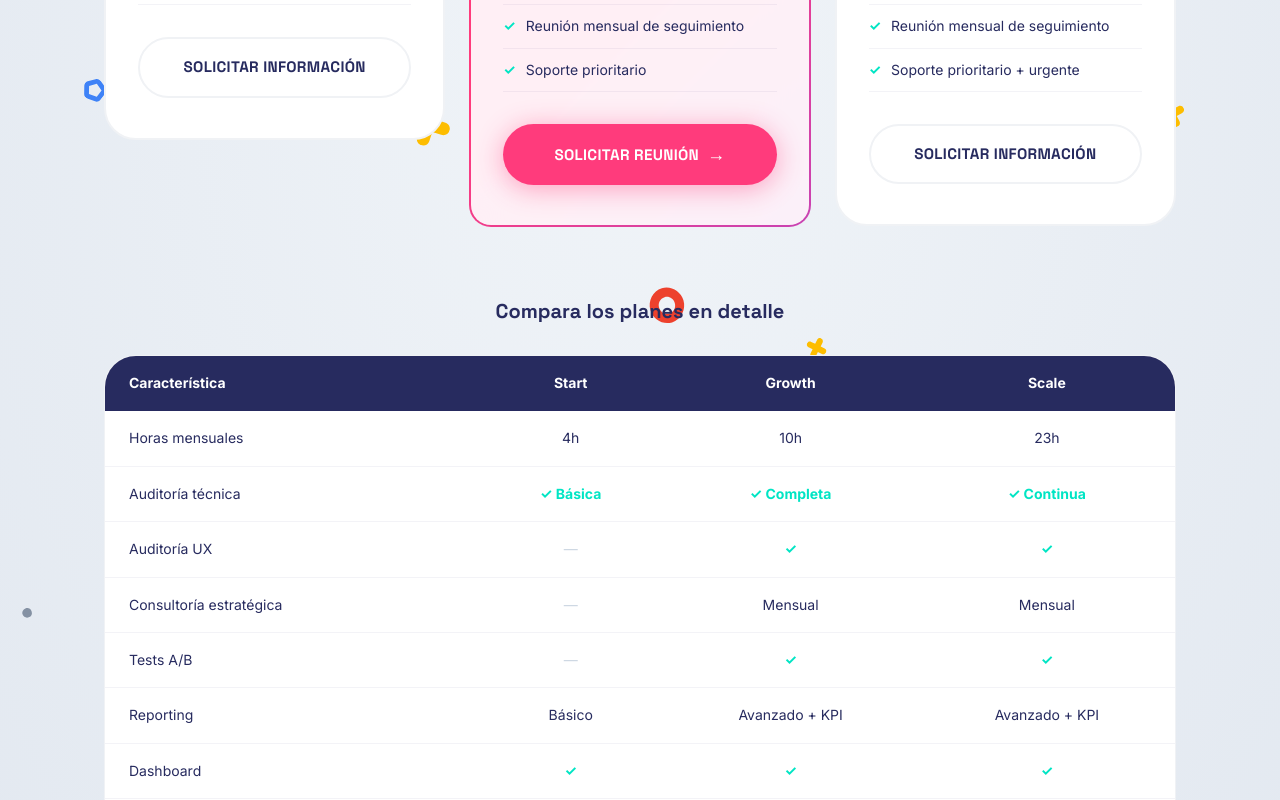
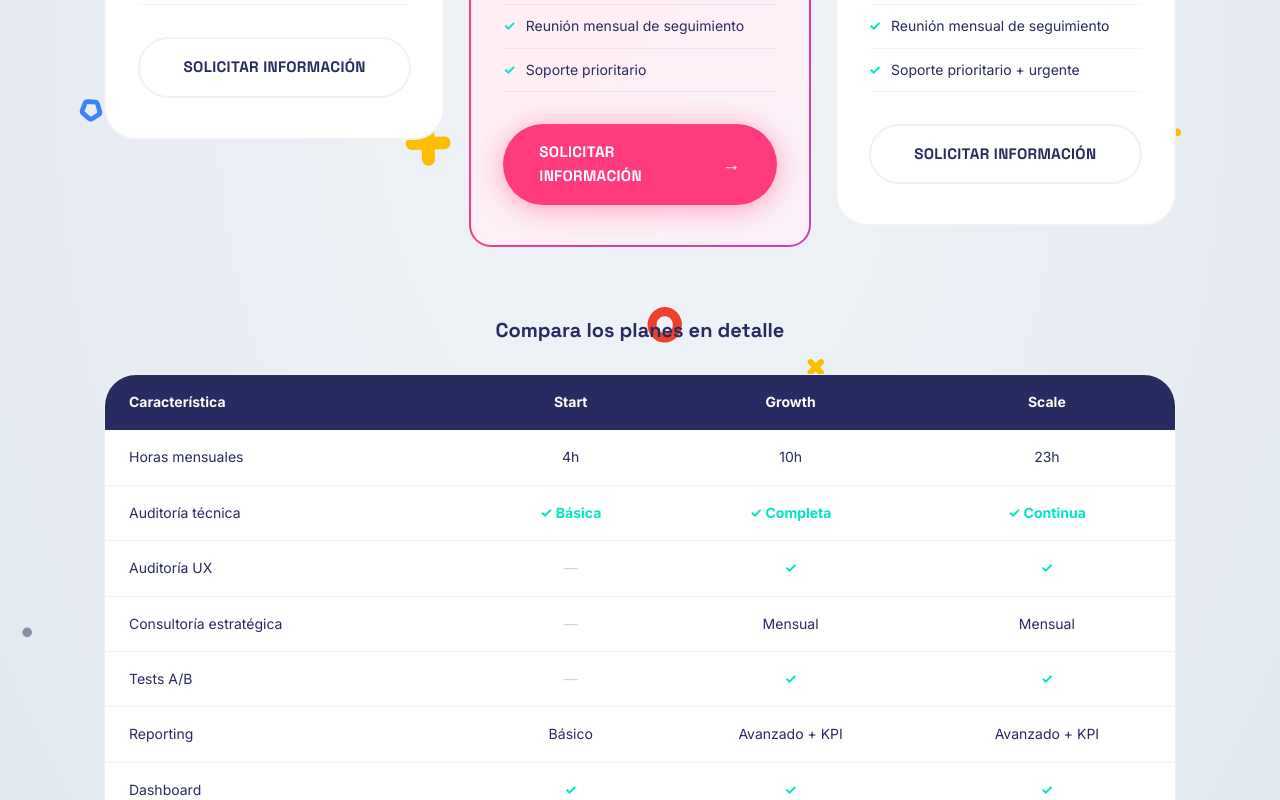
Before and after one commit to cokeman/web-evolution-program, a React (Create React App) app in the folder web-evolution/: page / in a window 1280 px wide. Shown: the part 7240-8040 px from the top of the page. Built offline with nearby package versions, Linux system fonts and the light colour scheme.

Commit message:
Unify pricing CTA labels

```diff
--- a/web-evolution/src/i18n/en.js
+++ b/web-evolution/src/i18n/en.js
@@ -128,7 +128,7 @@ const en = {
     title: 'Choose the level of evolution you need',
     subtitle: 'All plans include strategic consulting + technical implementation.',
     badge: 'Most popular',
-    ctaFeatured: 'Book a meeting',
+    ctaFeatured: 'Request information',
     ctaDefault: 'Request information',
     perMonth: '/ month',
     plans: [
--- a/web-evolution/src/i18n/es.js
+++ b/web-evolution/src/i18n/es.js
@@ -128,7 +128,7 @@ const es = {
     title: 'Elige el nivel de evolución que necesitas',
     subtitle: 'Todos los planes incluyen consultoría estratégica + implementación técnica.',
     badge: 'Más popular',
-    ctaFeatured: 'Solicitar reunión',
+    ctaFeatured: 'Solicitar información',
     ctaDefault: 'Solicitar información',
     perMonth: '/ mes',
     plans: [
```
Also changed, not shown: 16 other files (tests, documents, lock files or other folders).
